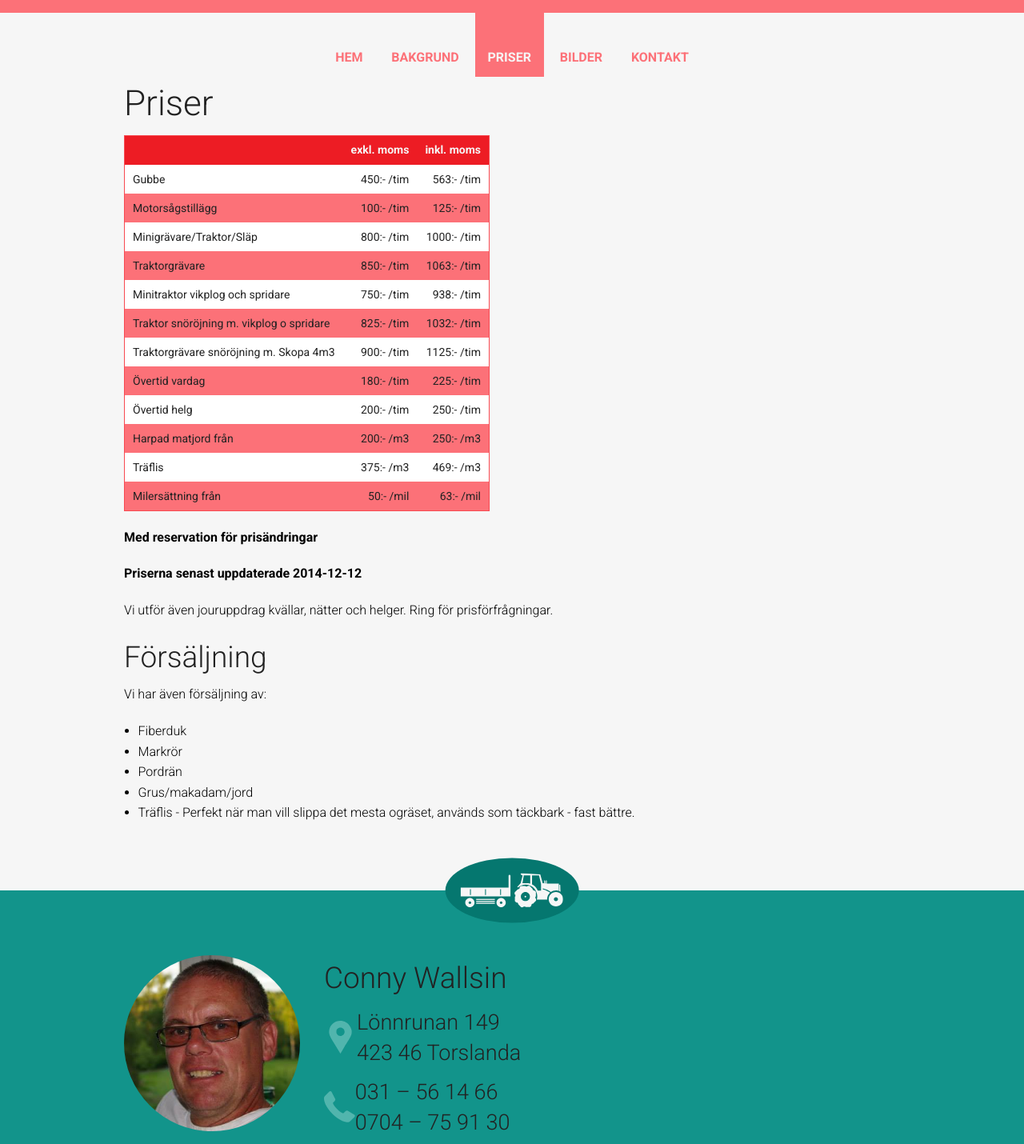
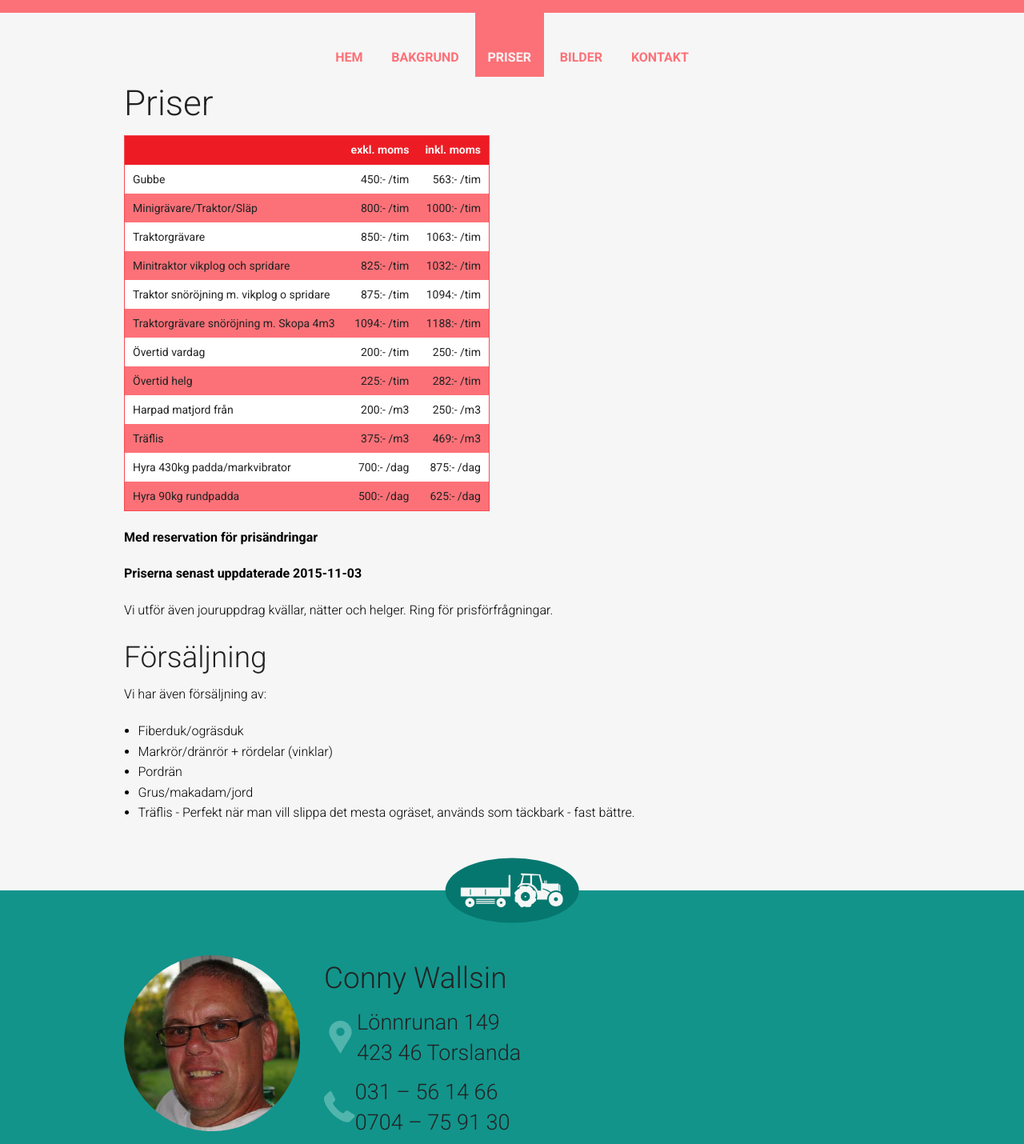
Before and after one commit to CalvinMcGee/wallsin.se, a Jekyll site: the page built from priser.html, in a window 1280 px wide. Shown: the whole page at 80% size. Built offline with Jekyll 4.4.1, drawn with Linux system fonts in a browser that asks for light colours.

Commit message:
Uppdaterar priser.

```diff
--- a/priser.html
+++ b/priser.html
@@ -1,14 +1,11 @@
 ---
-layout: page
 title: Priser
 permalink: /priser/
+date: 2015-11-03 00:00:00
 priser:
   Gubbe:
     ex: 450:- /tim
     inkl: 563:- /tim
-  Motorsågstillägg:
-    ex: 100:- /tim
-    inkl: 125:- /tim
   Minigrävare/Traktor/Släp:
     ex: 800:- /tim
     inkl: 1000:- /tim
@@ -16,29 +13,32 @@ priser:
     ex: 850:- /tim
     inkl: 1063:- /tim
   Minitraktor vikplog och spridare:
-    ex: 750:- /tim
-    inkl: 938:- /tim
-  Traktor snöröjning m. vikplog o spridare:
     ex: 825:- /tim
     inkl: 1032:- /tim
+  Traktor snöröjning m. vikplog o spridare:
+    ex: 875:- /tim
+    inkl: 1094:- /tim
   Traktorgrävare snöröjning m. Skopa 4m3:
-    ex: 900:- /tim
-    inkl: 1125:- /tim
+    ex: 1094:- /tim
+    inkl: 1188:- /tim
   Övertid vardag:
-    ex: 180:- /tim
-    inkl: 225:- /tim
-  Övertid helg:
     ex: 200:- /tim
     inkl: 250:- /tim
+  Övertid helg:
+    ex: 225:- /tim
+    inkl: 282:- /tim
   Harpad matjord från:
     ex: 200:- /m3
     inkl: 250:- /m3
   Träflis:
     ex: 375:- /m3
     inkl: 469:- /m3
-  Milersättning från:
-    ex: 50:- /mil
-    inkl: 63:- /mil
+  Hyra 430kg padda/markvibrator:
+    ex: 700:- /dag
+    inkl: 875:- /dag
+  Hyra 90kg rundpadda:
+    ex: 500:- /dag
+    inkl: 625:- /dag
 ---
 <table>
   <thead>
@@ -62,14 +62,14 @@ priser:
   <strong>Med reservation för prisändringar</strong>
 </p>
 <p>
-  <strong>Priserna senast uppdaterade 2014-12-12</strong>
+  <strong>Priserna senast uppdaterade {{ page.date | date: "%Y-%m-%d" }}</strong>
 </p>
 <p>Vi utför även jouruppdrag kvällar, nätter och helger. Ring för prisförfrågningar.</p>
 <h2>Försäljning</h2>
 <p>Vi har även försäljning av:</p>
 <ul>
-  <li>Fiberduk</li>
-  <li>Markrör</li>
+  <li>Fiberduk/ogräsduk</li>
+  <li>Markrör/dränrör + rördelar (vinklar)</li>
   <li>Pordrän</li>
   <li>Grus/makadam/jord</li>
   <li>Träflis - Perfekt när man vill slippa det mesta ogräset, används som täckbark - fast bättre.</li>
```
